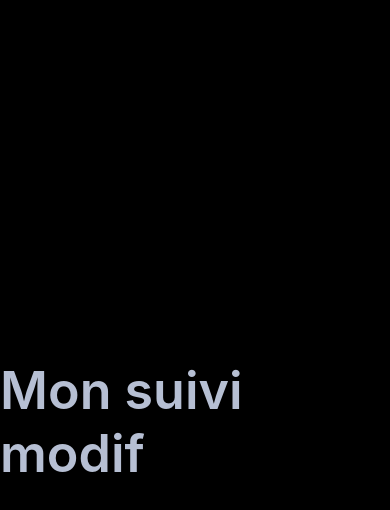
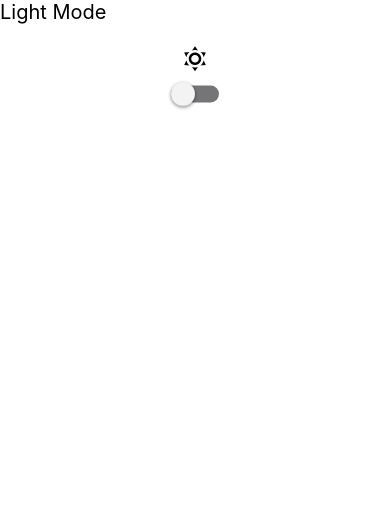
Before and after one commit to STG53/MONSUIVI, a React Native app: screen / in a window 390 px wide. Shown: the top 510 px of the page. Built offline with nearby package versions, Linux system fonts and the light colour scheme.

Commit message:
commit dark mode

```diff
--- a/App.tsx
+++ b/App.tsx
@@ -1,21 +1,10 @@
-import { StatusBar } from "expo-status-bar";
-import { SafeAreaView, StyleSheet, Text, View } from "react-native";
-import dashboardStyles from "./assets/styles/style";
+import ThemeProvider from "./assets/styles/themeProvider";
+import HomeScreen from "./app/homeScreen";
 
 export default function App() {
   return (
-    <SafeAreaView style={styles.container}>
-      <Text style={dashboardStyles.titre1SMP}>Mon suivi modif</Text>
-      <StatusBar style="auto" />
-    </SafeAreaView>
+    <ThemeProvider>
+      <HomeScreen />
+    </ThemeProvider>
   );
 }
-
-const styles = StyleSheet.create({
-  container: {
-    flex: 1,
-    backgroundColor: "#000000",
-    alignItems: "center",
-    justifyContent: "center",
-  },
-});
--- /dev/null
+++ b/app/homeScreen.tsx
@@ -0,0 +1,69 @@
+import { View, Text, Switch, StyleSheet, SafeAreaView } from "react-native";
+import React from "react";
+import { useTheme } from "../assets/styles/themeProvider";
+import Icon from "react-native-vector-icons/MaterialCommunityIcons";
+import dashboardStyles from "../assets/styles/style";
+
+const HomeScreen = () => {
+  const { theme, toggleTheme } = useTheme();
+  const isDarkMode = theme === "dark";
+
+  return (
+    <SafeAreaView
+      style={[
+        dashboardStyles.containerSMP,
+        isDarkMode
+          ? dashboardStyles.darkContainer
+          : dashboardStyles.lightContainer,
+      ]}
+    >
+      <Text
+        style={[
+          dashboardStyles.text,
+          isDarkMode ? dashboardStyles.darkText : dashboardStyles.lightText,
+        ]}
+      >
+        {isDarkMode ? "Dark Mode" : "Light Mode"}
+      </Text>
+      <View style={styles.switchContainer}>
+        <Icon
+          name={isDarkMode ? "weather-night" : "weather-sunny"}
+          size={30}
+          color={isDarkMode ? "#fff" : "#000"}
+        />
+        <Switch
+          trackColor={{ false: "#757577", true: "#81b0ff" }}
+          thumbColor={isDarkMode ? "#f5bb4b" : "#f4f3f4"}
+          ios_backgroundColor="#3e3e3e"
+          onValueChange={toggleTheme}
+          value={isDarkMode}
+          style={styles.switch}
+        />
+      </View>
+    </SafeAreaView>
+  );
+};
+
+export default HomeScreen;
+
+const styles = StyleSheet.create({
+  switch: {
+    transform: [{ scaleX: 1.2 }, { scaleY: 1.2 }],
+  },
+  text: {
+    fontSize: 24,
+    marginBottom: 20,
+  },
+  darkText: {
+    color: "#fff",
+  },
+  lightText: {
+    color: "#000",
+  },
+
+  switchContainer: {
+    flexDirection: "column",
+    alignItems: "center",
+    gap: 10,
+  },
+});
--- a/assets/styles/style.ts
+++ b/assets/styles/style.ts
@@ -3,6 +3,31 @@ import { StyleSheet } from "react-native";
 const dashboardStyles = StyleSheet.create({
   //  Commun
 
+  containerSMP: {
+    flex: 1,
+    backgroundColor: "#000000",
+    //alignItems: "center",
+    //justifyContent: "center",
+  },
+  darkContainer: {
+    backgroundColor: "#000000",
+  },
+  lightContainer: {
+    backgroundColor: "#fff",
+  },
+  text: {
+    fontSize: 20,
+    marginBottom: 20,
+  },
+  darkText: {
+    color: "#B6BFD3",
+  },
+  lightText: {
+    color: "#000",
+  },
+});
+export default dashboardStyles;
+/*
   couvImg: {
     width: 350,
     height: 350,
@@ -16,12 +41,6 @@ const dashboardStyles = StyleSheet.create({
     width: 300,
     height: 300,
     resizeMode: "contain",
-  },
-  containerSMP: {
-    flex: 1,
-    backgroundColor: "#000000",
-    alignItems: "center",
-    justifyContent: "space-between",
   },
   titre1SMP: {
     color: "#B6BFD3", // gris SMP
@@ -50,6 +69,38 @@ const dashboardStyles = StyleSheet.create({
     fontSize: 52,
     marginTop: 0,
   },
+
+const styles = StyleSheet.create({
+  container: {
+    flex: 1,
+    justifyContent: "center",
+    alignItems: "center",
+    alignContent: "center",
+  },
+  switch: {
+    transform: [{ scaleX: 1.2 }, { scaleY: 1.2 }],
+  },
+  text: {
+    fontSize: 24,
+    marginBottom: 20,
+  },
+  darkText: {
+    color: "#fff",
+  },
+  lightText: {
+    color: "#000",
+  },
+  darkContainer: {
+    backgroundColor: "#333",
+  },
+  lightContainer: {
+    backgroundColor: "#fff",
+  },
+  switchContainer: {
+    flexDirection: "column",
+    alignItems: "center",
+    gap: 10,
+  },
 });
 
-export default dashboardStyles;
+*/
--- /dev/null
+++ b/assets/styles/themeProvider.tsx
@@ -0,0 +1,50 @@
+import { View, Text, Appearance } from "react-native";
+import React, { createContext, useContext, useEffect, useState } from "react";
+import AsyncStorage from "@react-native-async-storage/async-storage";
+
+type Theme = "light" | "dark";
+interface ThemeContextType {
+  theme: Theme;
+  toggleTheme: () => void;
+}
+
+const ThemeContext = createContext<ThemeContextType | undefined>(undefined);
+
+const ThemeProvider: React.FC<{ children: React.ReactNode }> = ({
+  children,
+}) => {
+  const [theme, setTheme] = useState<Theme>("light");
+  useEffect(() => {
+    const loadTheme = async () => {
+      const savedTheme = await AsyncStorage.getItem("theme");
+      if (savedTheme === "light" || savedTheme === "dark") {
+        setTheme(savedTheme);
+      } else {
+        const systemTheme = Appearance.getColorScheme();
+        setTheme(systemTheme === "dark" ? "dark" : "light");
+      }
+    };
+    loadTheme();
+  }, []);
+
+  const toggleTheme = async () => {
+    const newTheme = theme === "light" ? "dark" : "light";
+    setTheme(newTheme);
+    await AsyncStorage.setItem("theme", newTheme);
+  };
+  return (
+    <ThemeContext.Provider value={{ theme, toggleTheme }}>
+      {children}
+    </ThemeContext.Provider>
+  );
+};
+
+export default ThemeProvider;
+
+export const useTheme = () => {
+  const context = useContext(ThemeContext);
+  if (!context) {
+    throw new Error("useTheme must be used within a ThemeProvider");
+  }
+  return context;
+};
--- a/index.ts
+++ b/index.ts
@@ -1,6 +1,6 @@
-import { registerRootComponent } from 'expo';
+import { registerRootComponent } from "expo";
 
-import App from './App';
+import App from "./App";
 
 // registerRootComponent calls AppRegistry.registerComponent('main', () => App);
 // It also ensures that whether you load the app in Expo Go or in a native build,
```
Also changed, not shown: assets/constants/Colors.ts (added, +19 -0 lines), package.json (+6 -1 lines), 1 other file (tests, documents, lock files or other folders).
